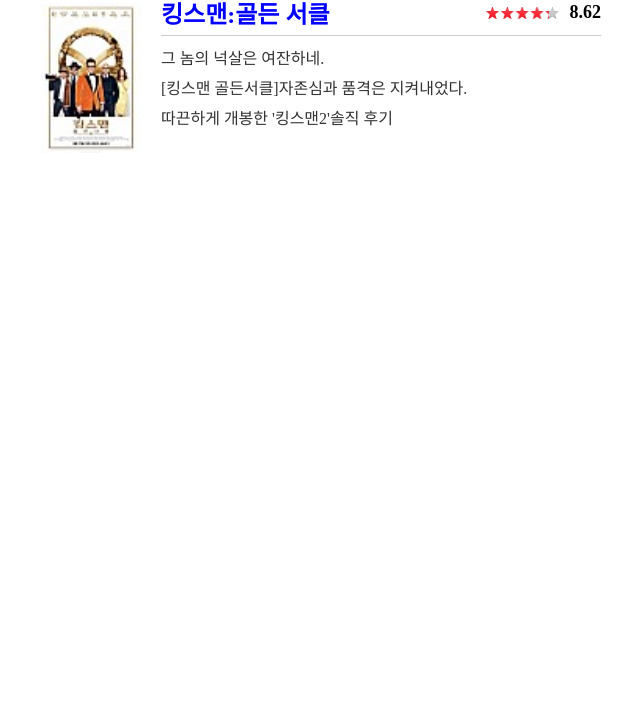
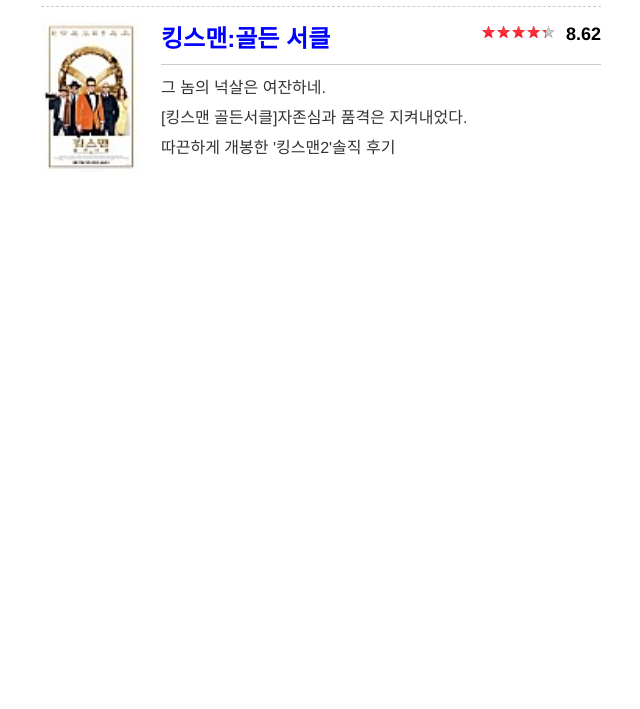
Before and after one commit to shldhee/markupStudy, a plain HTML site: page index.html in a window 1280 px wide. Shown: the part 91-800 px from the top of the page, without its empty margins (319-959 px from the left). Drawn offline with Linux system fonts and the light colour scheme.

Commit message:
modified body attr font

```diff
--- a/css/style.css
+++ b/css/style.css
@@ -1,6 +1,6 @@
 @charset "UTF-8";
 
-body { font: 12/1.4 "nanum gothic", "malgun gothic", Hevetica, sans-serif verdana; color: #000;}
+body { font: 12px/1.4 "Nanum gothic", "malgun gothic", Helvetica, sans-serif, verdana; color: #000;}
 
 #wrap { box-sizing: border-box; width: 600px; margin: 0 auto; padding: 20px; }
 
```
